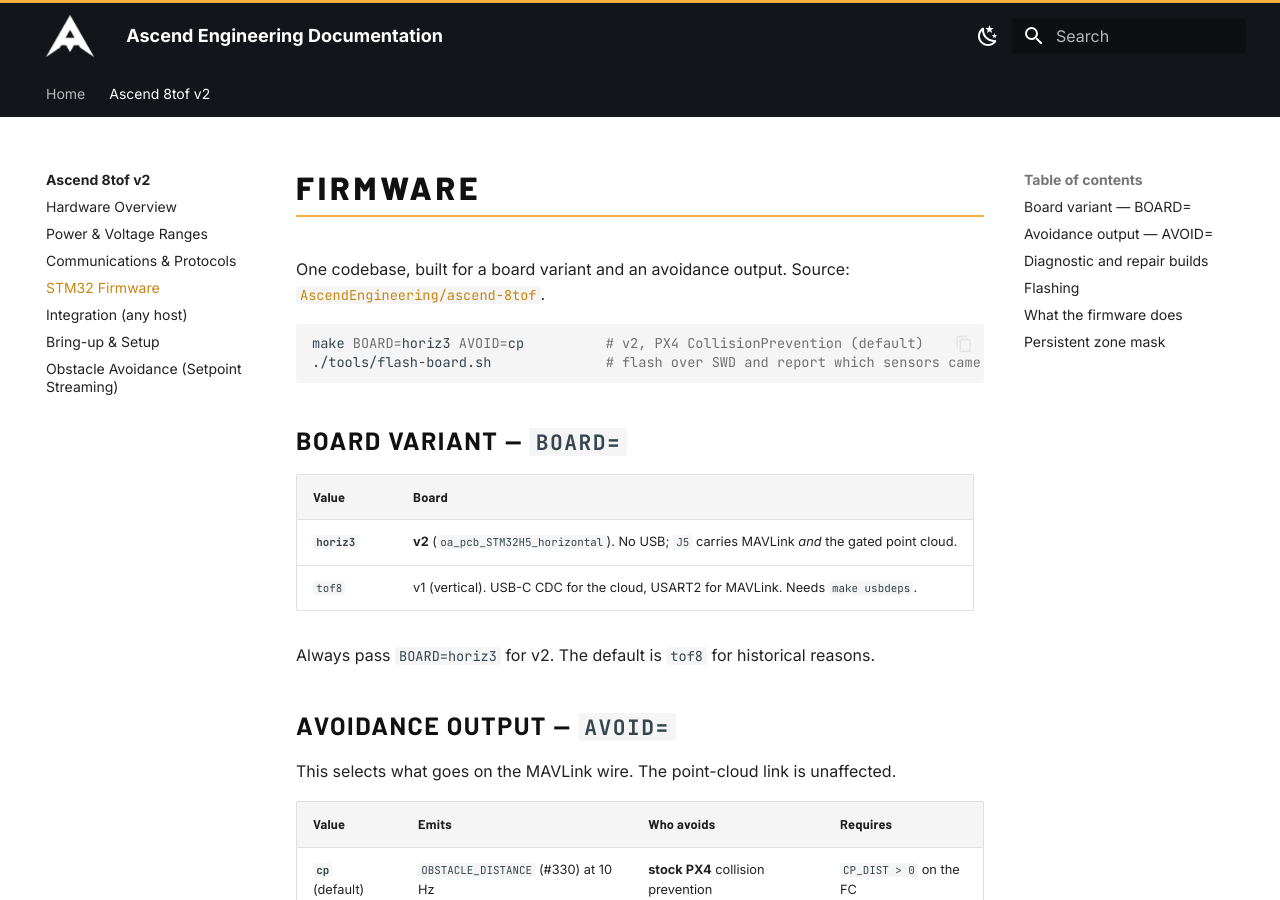
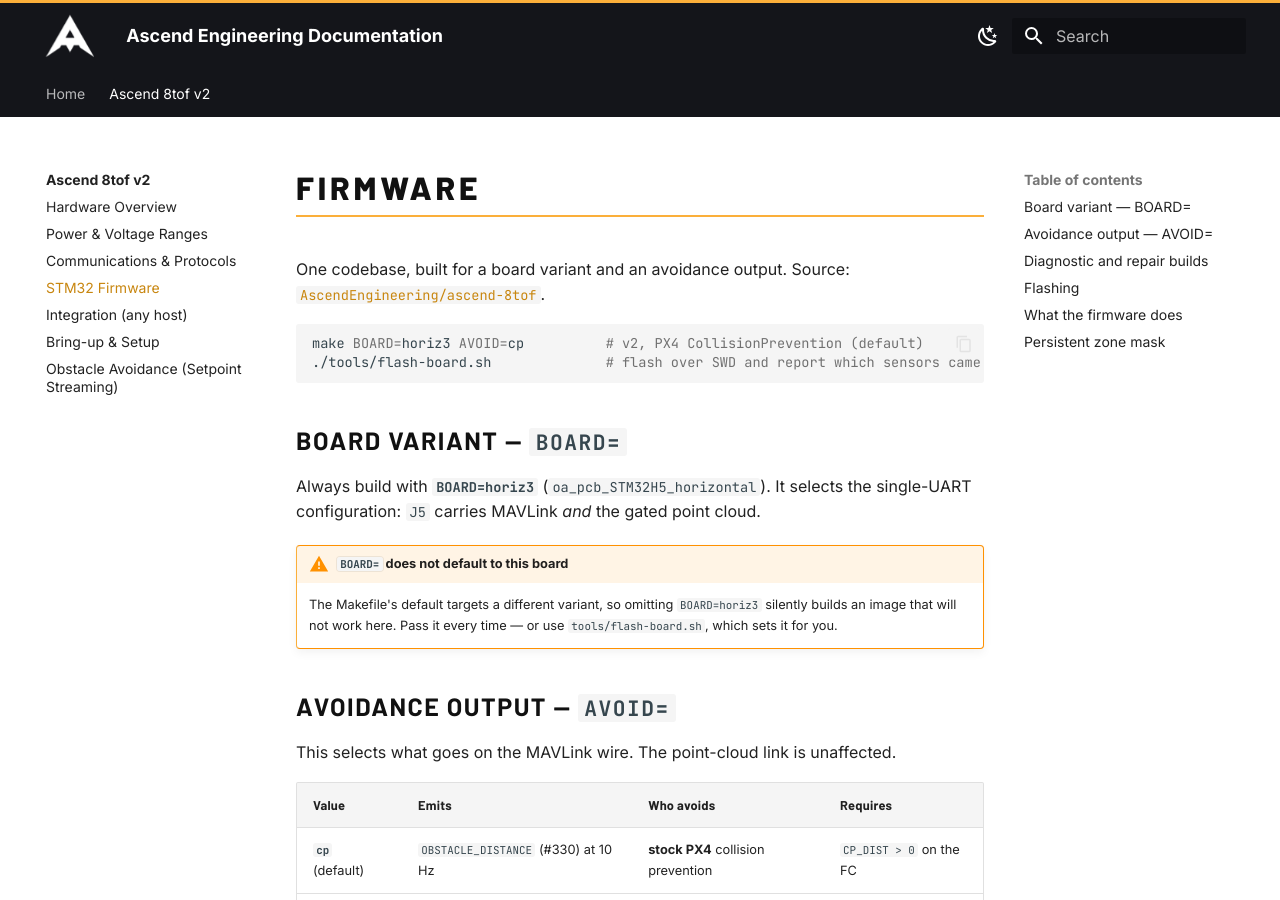
Before and after one commit to AscendEngineering/ascend-documentation, an MkDocs documentation site: the page built from docs/ascend-8tof/04-firmware.md, in a window 1280 px wide and 900 px high. Built offline with MkDocs 1.6.1 and Material for MkDocs 9.7.7, drawn with Linux system fonts in a browser that asks for light colours.

Commit message:
docs(8tof): drop the version-comparison framing, add weights and a connector photo
The pages were written as a migration guide -- repeatedly contrasting this board
with the previous one -- which is noise for anyone reading them as the
documentation for the product in front of them. Removed every such comparison so
the docs simply describe this board.

The safety warnings stay, they just no longer explain themselves by reference to
older hardware:

  * The 5 V limit is now stated as a property of the input stage (a 3.3 V LDO
    with a 6 V absolute maximum and no overvoltage protection ahead of it),
    rather than as a change from a wide-input predecessor.
  * The channel map's "how this was verified" note keeps both independent
    derivations -- connector centroids and the TCA9548A netlist -- without
    framing it as a correction.

Added the measured weights: 15 g assembled in its case, ~9 g bare PCB.

Added the underside connector photo. It answers the one question the pinout
tables cannot: which physical connector to plug power into, and which end of it.
The red dots mark the supply pin on each -- J5 pin 1 (VIN) and J6 pin 6 (+3V3)
-- which also serves as the orientation reference, since they sit at opposite
ends of the two connectors. The power page links straight to it.

Also simplified the BOARD= section: it now says to always pass BOARD=horiz3 and
warns that the Makefile default is something else, without cataloguing what.

Still strict-clean.

```diff
--- a/docs/ascend-8tof/04-firmware.md
+++ b/docs/ascend-8tof/04-firmware.md
@@ -10,12 +10,13 @@
 
 ## Board variant — `BOARD=`
 
-| Value | Board |
-|-------|-------|
-| **`horiz3`** | **v2** (`oa_pcb_STM32H5_horizontal`). No USB; `J5` carries MAVLink *and* the gated point cloud. |
-| `tof8` | v1 (vertical). USB-C CDC for the cloud, USART2 for MAVLink. Needs `make usbdeps`. |
+Always build with **`BOARD=horiz3`** (`oa_pcb_STM32H5_horizontal`). It selects the
+single-UART configuration: `J5` carries MAVLink *and* the gated point cloud.
 
-Always pass `BOARD=horiz3` for v2. The default is `tof8` for historical reasons.
+!!! warning "`BOARD=` does not default to this board"
+    The Makefile's default targets a different variant, so omitting `BOARD=horiz3`
+    silently builds an image that will not work here. Pass it every time — or use
+    `tools/flash-board.sh`, which sets it for you.
 
 ## Avoidance output — `AVOID=`
 
```
Also changed, not shown: docs/ascend-8tof/01-hardware.md (+21 -15 lines), docs/ascend-8tof/02-power.md (+5 -5 lines), docs/ascend-8tof/03-comms-protocol.md (+0 -5 lines), docs/ascend-8tof/05-integration.md (+0 -6 lines), docs/ascend-8tof/index.md (+0 -9 lines), docs/ascend-8tof/assets/v2-connectors.jpg (added).
